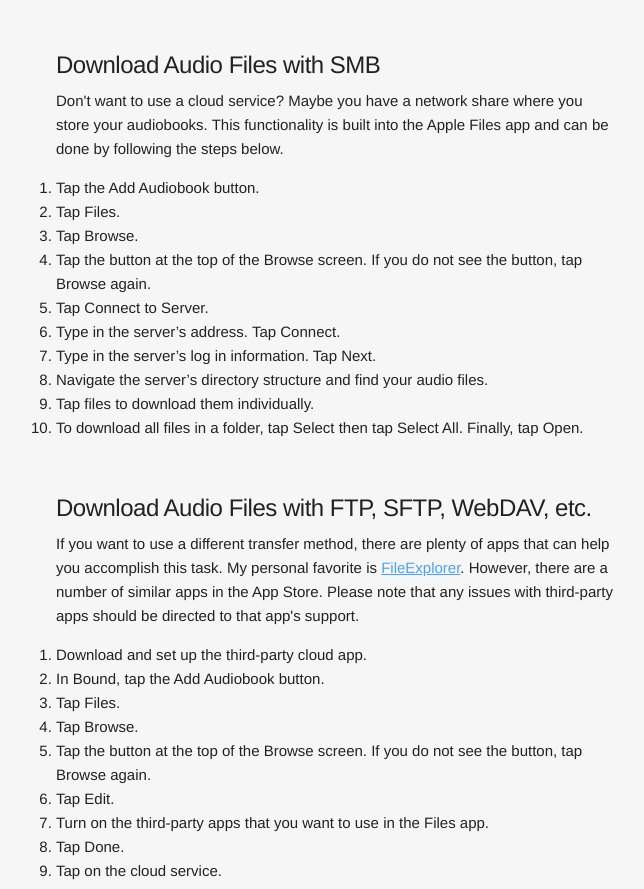
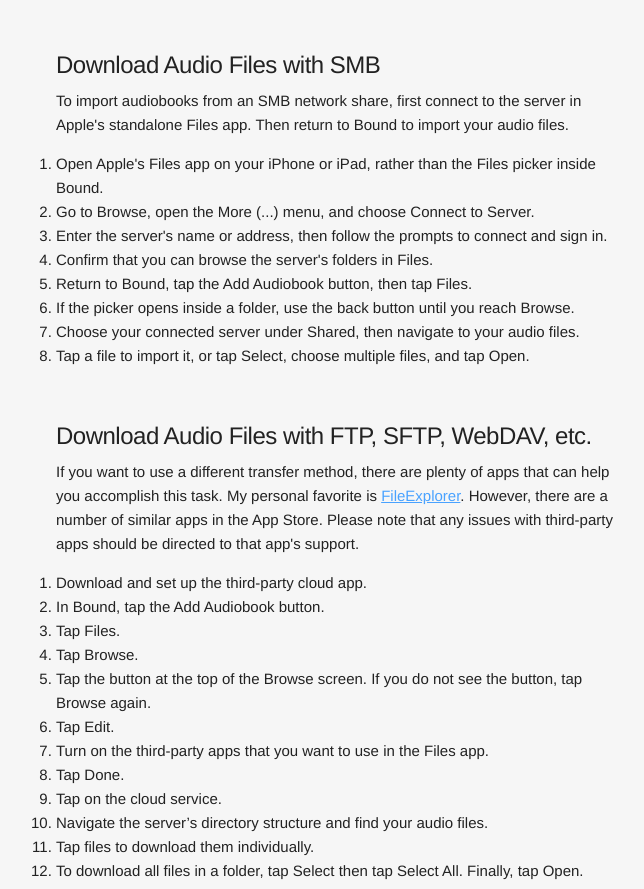
Before and after one commit to timbueno/deadpan, a plain HTML site: page docs/bound/faq/index.html in a window 1280 px wide. Shown: the part 1706-2595 px from the top of the page, without its empty margins (304-948 px from the left). Drawn offline with Linux system fonts and the light colour scheme.

Commit message:
Clarify SMB setup in standalone Files before Bound import

```diff
--- a/docs/bound/faq/index.html
+++ b/docs/bound/faq/index.html
@@ -107,20 +107,17 @@
 
 	<div class="question">
 	<h5 id="smb">Download Audio Files with SMB</h5>
-	<p>Don't want to use a cloud service? Maybe you have a network share where you store
-	your audiobooks. This functionality is built into the Apple Files app and can be done
-	by following the steps below.</p>
+	<p>To import audiobooks from an SMB network share, first connect to the server in
+	Apple's standalone Files app. Then return to Bound to import your audio files.</p>
 	<ol>
-		<li>Tap the Add Audiobook button.</li>
-		<li>Tap Files.</li>
-		<li>Tap Browse.</li>
-		<li>Tap the button at the top of the Browse screen. If you do not see the button, tap Browse again.</li>
-		<li>Tap Connect to Server.</li>
-		<li>Type in the server’s address. Tap Connect.</li>
-		<li>Type in the server’s log in information. Tap Next.</li>
-		<li>Navigate the server’s directory structure and find your audio files.</li>
-		<li>Tap files to download them individually.</li>
-		<li>To download all files in a folder, tap Select then tap Select All. Finally, tap Open.</li>
+		<li>Open Apple's Files app on your iPhone or iPad, rather than the Files picker inside Bound.</li>
+		<li>Go to Browse, open the More (...) menu, and choose Connect to Server.</li>
+		<li>Enter the server's name or address, then follow the prompts to connect and sign in.</li>
+		<li>Confirm that you can browse the server's folders in Files.</li>
+		<li>Return to Bound, tap the Add Audiobook button, then tap Files.</li>
+		<li>If the picker opens inside a folder, use the back button until you reach Browse.</li>
+		<li>Choose your connected server under Shared, then navigate to your audio files.</li>
+		<li>Tap a file to import it, or tap Select, choose multiple files, and tap Open.</li>
 	</ol>
 	</div>
 
```
